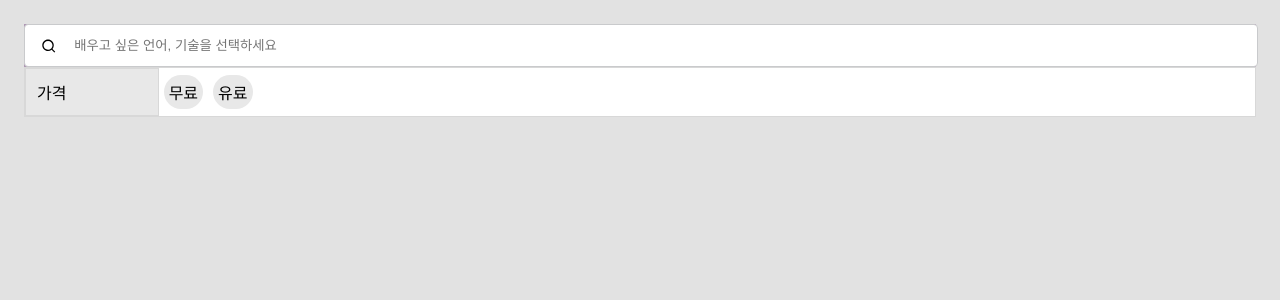
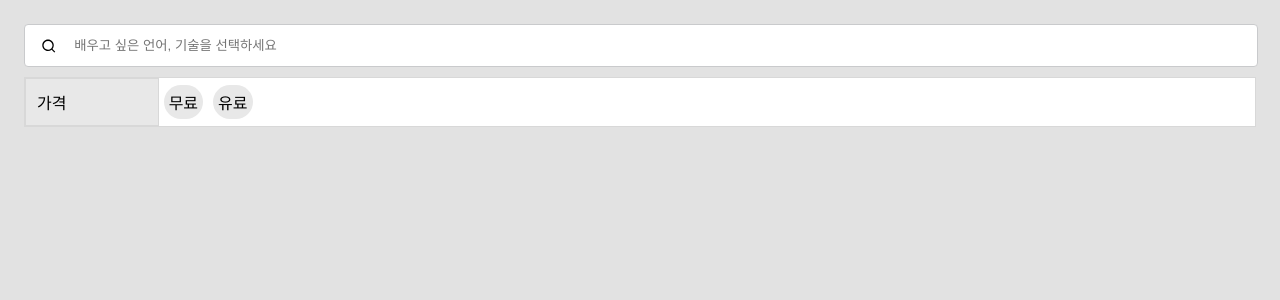
Before and after one commit to Hyeondoonge/elice-programming-assignment, a React app: page / in a window 1280 px wide. Shown: the top 300 px of the page. Built offline with nearby package versions, Linux system fonts and the light colour scheme.

Commit message:
design: container 컴포넌트 css 개선

```diff
--- a/src/components/Container.tsx
+++ b/src/components/Container.tsx
@@ -6,7 +6,6 @@ interface ContainerProps {
 }
 
 const StyledContainer = styled.div`
-  background-color: #af97b4;
   @media screen and (min-width: 1280px) {
     width: 1280px;
   }
@@ -16,6 +15,7 @@ const StyledContainer = styled.div`
   display: flex;
   flex-direction: column;
   justify-content: space-between;
+  gap: 10px;
 `;
 
 export default function Container({ children }: ContainerProps) {
```
